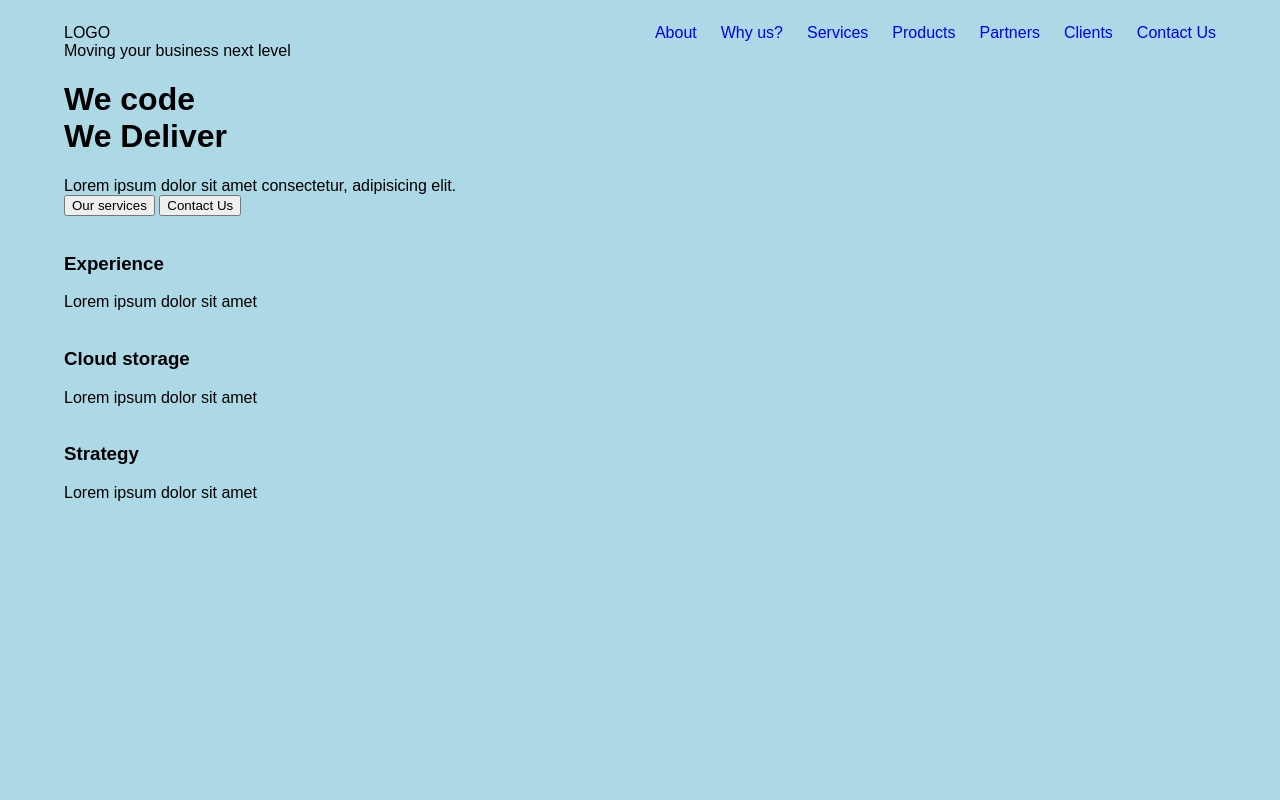
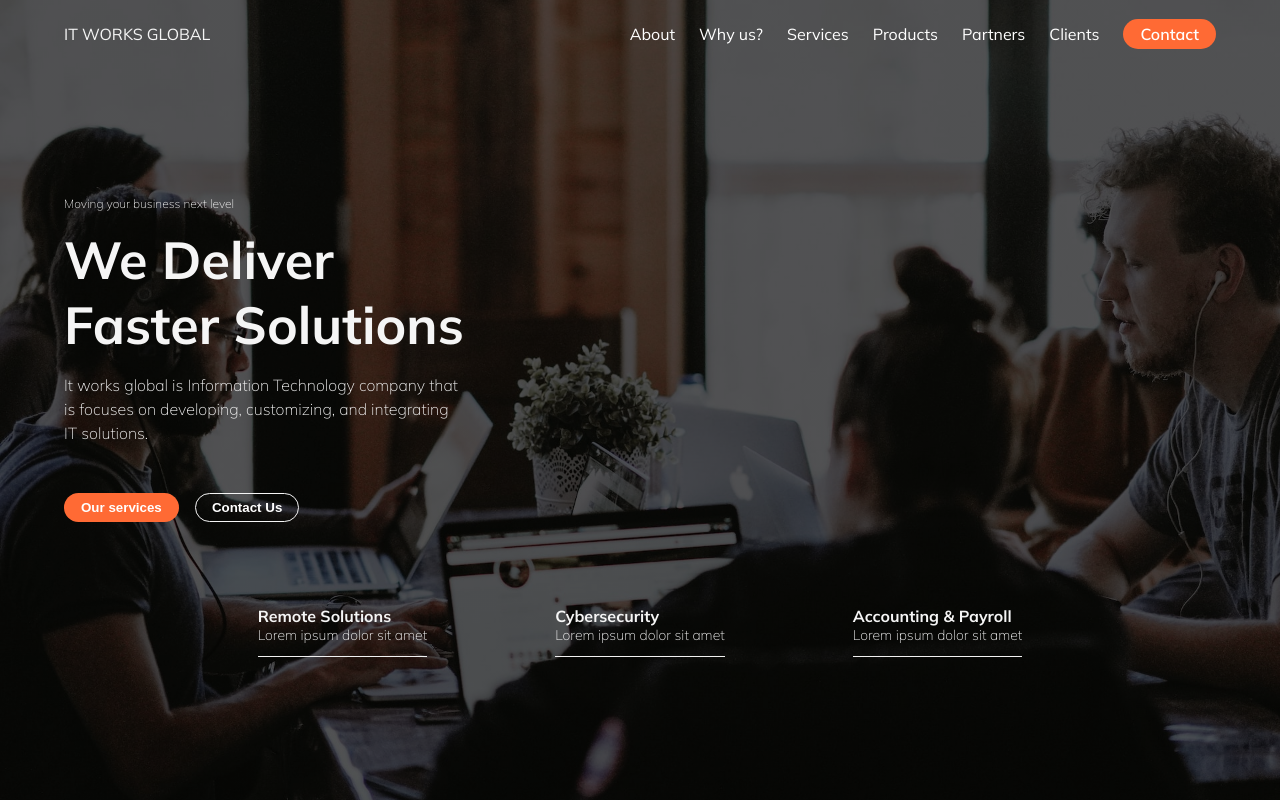
Before and after one commit to RP592/itworksglobal-landing-page, a plain HTML site: page index.html in a window 1280 px wide. Drawn offline with Linux system fonts and the light colour scheme.

Commit message:
Styled in intro and navigation

```diff
--- a/index.html
+++ b/index.html
@@ -5,7 +5,7 @@
   <meta http-equiv="X-UA-Compatible" content="IE=edge">
   <meta name="viewport" content="width=device-width, initial-scale=1.0">
   <link rel="stylesheet" href="style.css">
-  <title>Document</title>
+  <title>IT Works Global</title>
 </head>
 <body>
   <header class="header">
@@ -14,7 +14,7 @@
       <nav id="desktop-menu" class="desktop-menu flex-row">
 
 
-        <div class="desktop-logo">LOGO</div>
+        <div class="desktop-logo">IT WORKS GLOBAL</div>
 
 
         <ul class="desktop-menu-nav-items flex-row">
@@ -37,12 +37,14 @@
             <a class="desktop-menu-nav-link" href="#">Clients</a>
           </li>
           <li class="desktop-menu-nav-item">
-            <a class="desktop-menu-nav-link desktop-menu-nav-button" href="#">Contact Us</a>
+            <a class="desktop-menu-nav-link desktop-menu-nav-button" href="#">Contact</a>
           </li>
         </ul>
 
         <div class="desktop-menu-toggle-wrapper">
-          <button onclick="openMobileMenu()" class="toggle-button">M</button>
+          <button onclick="openMobileMenu()" class="desktop-toggle-button">
+            <img src="./icons/menu.svg">
+          </button>
         </div>
       </nav>
 
@@ -51,7 +53,9 @@
         <div class="logo-toggle-wrapper flex-row">
           <div class="mobile-logo">LOGO</div>
           <div class="mobile-menu-toggle-wrapper">
-            <button onclick="closeMobileMenu()" class="mobile-menu-toggle">X</button>
+            <button onclick="closeMobileMenu()" class="mobile-menu-toggle">
+              <img src="./icons/close.svg">
+            </button>
           </div>
         </div>
 
@@ -85,27 +89,27 @@
       <div class="intro">
         <div class="intro-text">
           <p class="intro-subtitle">Moving your business next level</p>
-          <h1 class="intro-title">We code <br>We Deliver</h1>
-          <p class="intro-description">Lorem ipsum dolor sit amet consectetur, adipisicing elit.</p>
+          <h1 class="intro-title">We Deliver <br>Faster Solutions</h1>
+          <p class="intro-description">It works global is Information Technology company that is focuses on developing, customizing, and integrating IT solutions.</p>
         </div>
-          <div class="intro-buttons">
+          <div class="intro-buttons-wrapper">
             <button class="intro-button">Our services</button>
             <button class="intro-button">Contact Us</button>
           </div>
-          <div class="intro-flex-row">
+          <div class="intro-flex-column">
             <div class="intro-col">
               <img class="intro-col-icon" alt="">
-              <h3 class="intro-col-title">Experience</h3>
+              <h3 class="intro-col-title">Remote Solutions</h3>
               <p class="intro-col-text">Lorem ipsum dolor sit amet</p>
             </div>
             <div class="intro-col">
               <img class="intro-col-icon" alt="">
-              <h3 class="intro-col-title">Cloud storage</h3>
+              <h3 class="intro-col-title">Cybersecurity</h3>
               <p class="intro-col-text">Lorem ipsum dolor sit amet</p>
             </div>
             <div class="intro-col">
               <img class="intro-col-icon" alt="">
-              <h3 class="intro-col-title">Strategy</h3>
+              <h3 class="intro-col-title">Accounting & Payroll</h3>
               <p class="intro-col-text">Lorem ipsum dolor sit amet</p>
             </div>
           </div>
--- a/style.css
+++ b/style.css
@@ -1,3 +1,6 @@
+/* Google fonts */
+@import url('https://fonts.googleapis.com/css2?family=Mulish:wght@200;300;400;500;600;700&display=swap');
+
 /* Global styles */
 *,
 *::before,
@@ -6,9 +9,13 @@
 }
 
 body {
-  font-family: sans-serif;
+  font-family: 'Mulish', sans-serif;
   margin: 0;
   padding: 0;
+}
+
+h1, h2, h3, h4 {
+  margin: 0;
 }
 
 p {
@@ -23,6 +30,11 @@ ul, ol {
   list-style-type: none;
   margin: 0;
   padding: 0;
+}
+
+button {
+  cursor: pointer;
+  border: 0;
 }
 
 /* Toggle classes */
@@ -41,7 +53,12 @@ ul, ol {
 
 .header {
   height: 100vh;
-  background-color: lightblue;
+  background: linear-gradient(rgba(0, 0, 0, 0.60), rgba(0, 0, 0, 0.60)), url('./images/header_bg.jpg');
+  background-position: center;
+  background-repeat: no-repeat;
+  background-size: cover;
+
+  color: whitesmoke;
 }
 
 .header-container {
@@ -56,7 +73,7 @@ ul, ol {
   top: 0;
   left: 0;
   right: 0;
-  background-color: teal;
+  background-color: #1d1e22;
   padding: 24px;
 }
 
@@ -72,17 +89,15 @@ ul, ol {
 
 .mobile-menu-toggle {
   background-color: transparent;
-  border: 0;
-  font-size: 30px;
-  color: lightgray;
 }
 
 .mobile-menu-nav-items {
   max-width: 50%;
+  margin-top: 24px;
 }
 
 .mobile-menu-nav-item {
-  border-bottom: 1px solid wheat;
+  border-bottom: 1px solid #d4d4dc;
   padding: 4px;
 }
 
@@ -99,9 +114,27 @@ ul, ol {
   justify-content: space-between;
 }
 
+.desktop-toggle-button {
+  background-color: transparent;
+  color: white;
+}
+
+.desktop-menu-nav-link {
+  color: white;
+}
+
 
 .desktop-menu-nav-items {
   display: none;
+}
+
+.desktop-menu-nav-button {
+  padding: 4px 16px;
+  color: white;
+  border: 1px solid transparent;
+  border-radius: 24px;
+  font-weight: 600;
+  background-color: #ff6a34;
 }
 
 @media (min-width: 768px) {
@@ -115,3 +148,101 @@ ul, ol {
     gap: 24px;
   }
 }
+
+/* Intro */
+
+.intro {
+  margin-top: 64px;
+}
+
+.intro-flex-column {
+  margin-top: 48px;
+}
+
+.intro-text {
+  max-width: 400px;
+}
+
+.intro-subtitle {
+  font-weight: 200;
+  font-size: 12px;
+}
+
+.intro-title {
+  margin-top: 16px;
+  line-height: 1.25;
+  font-weight: 600;
+}
+
+.intro-description {
+  margin-top: 16px;
+  line-height: 1.5;
+  font-weight: 200;
+}
+
+.intro-buttons-wrapper {
+  margin-top: 12px;
+}
+
+.intro-button {
+  padding: 6px 16px;
+  color: white;
+  border: 1px solid transparent;
+  border-radius: 24px;
+  font-weight: 600;
+}
+
+.intro-button + .intro-button {
+  margin-left: 12px;
+}
+
+.intro-button:first-child {
+  background-color: #ff6a34;
+  color: white;
+}
+
+.intro-button:last-child {
+  border: 1px solid whitesmoke;
+  background-color: transparent;
+}
+
+.intro-col {
+  border-bottom: 1px solid #F1F1F1;
+}
+
+.intro-col-title {
+  font-size: 16px;
+}
+
+.intro-col-text {
+  font-weight: 200;
+  font-size: 14px;
+  margin-bottom: 12px;
+}
+
+.intro-flex-column {
+
+}
+
+@media (min-width: 768px) {
+
+  .intro {
+    margin-top: 152px;
+  }
+
+  .intro-title {
+    font-size: 52px;
+    font-weight: 700;
+  }
+
+  .intro-buttons-wrapper {
+    margin-top: 48px;
+  }
+
+  .intro-flex-column {
+    display: flex;
+    gap: 128px;
+    justify-content: center;
+    margin-top: 64px;
+  }
+}
```
Also changed, not shown: icons/close.svg (added), icons/menu.svg (added), images/header_bg.jpg (added).
